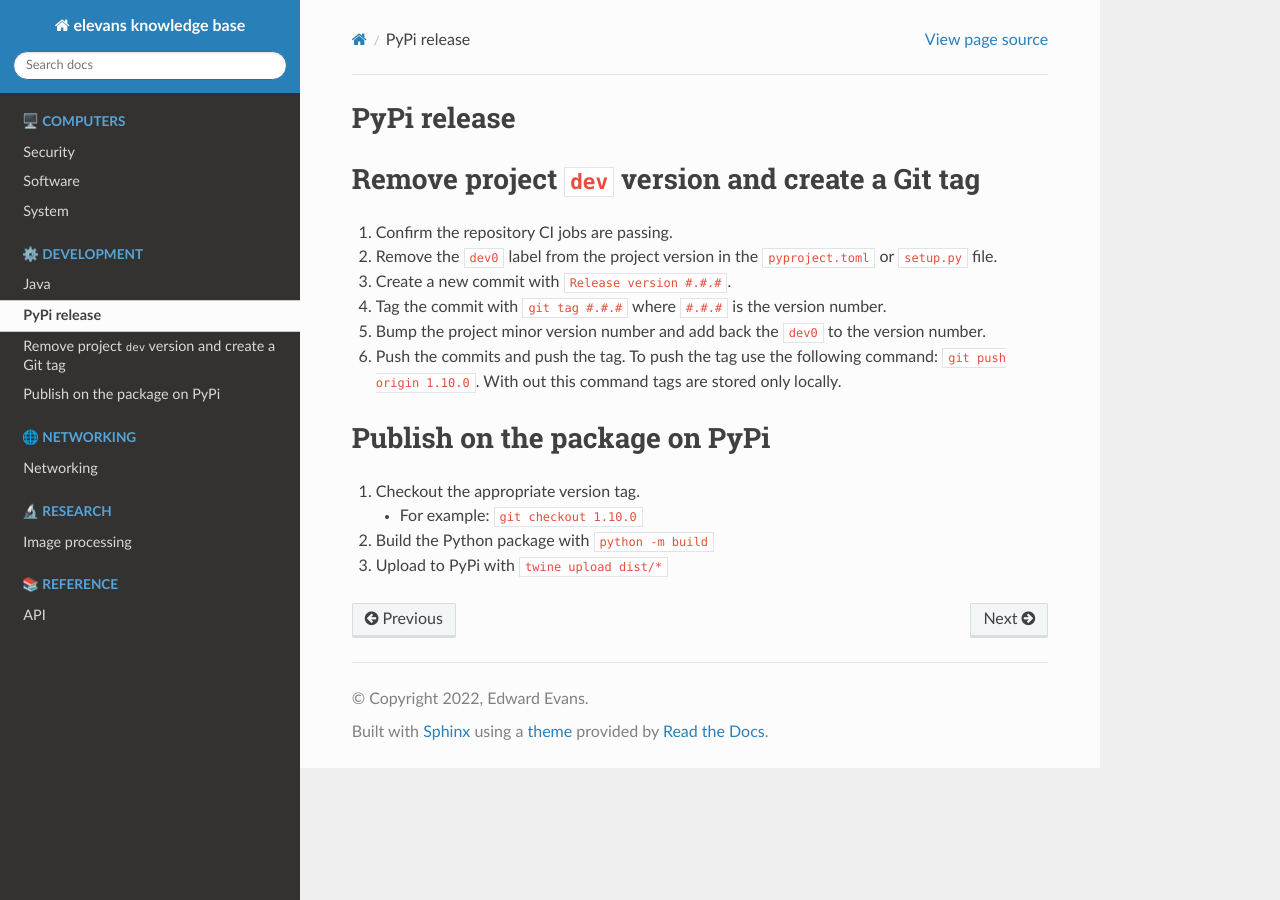
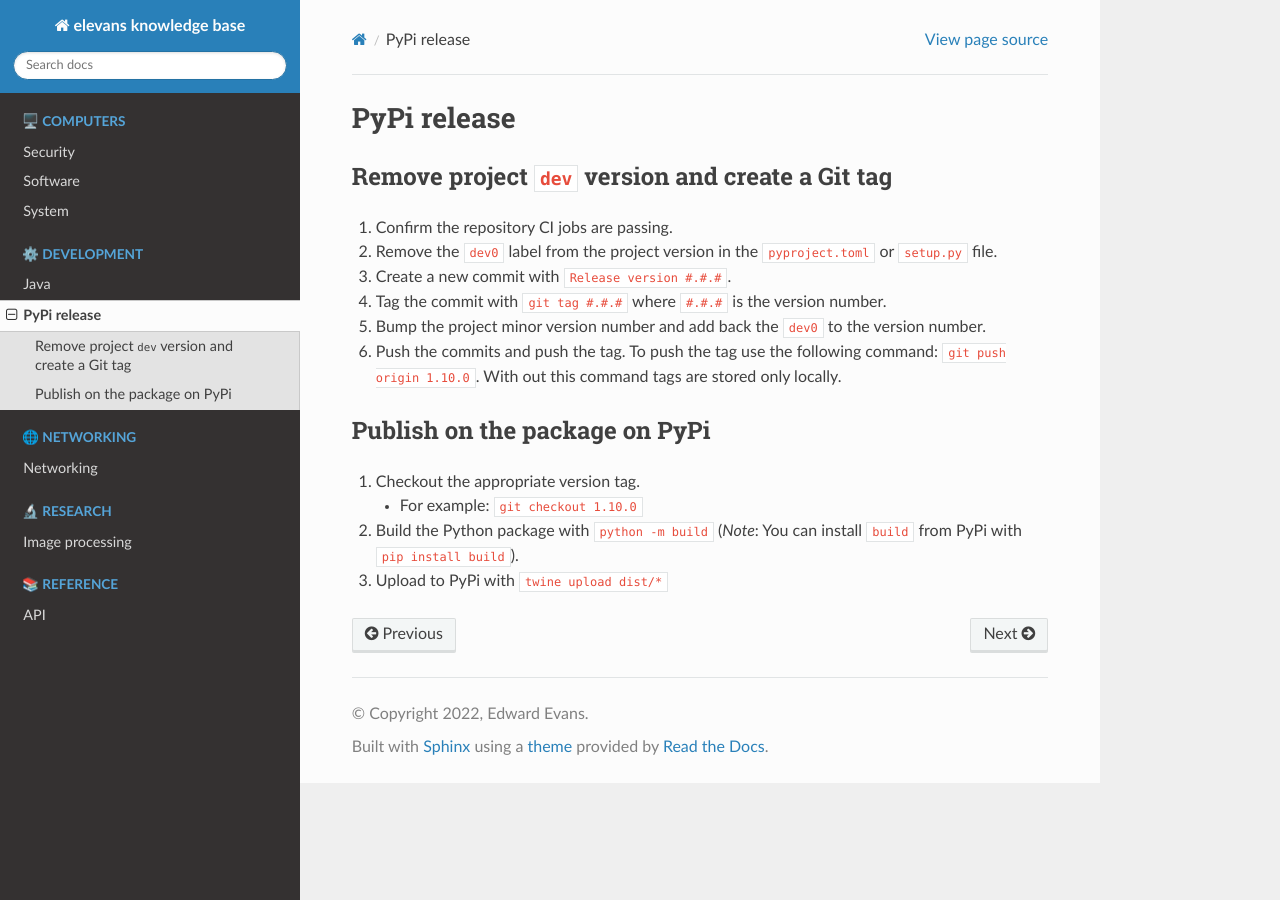
Before and after one commit to elevans/elevans-kb, a Sphinx documentation site: the page built from docs/development/pypi_release.md, in a window 1280 px wide. Built offline with Sphinx 7.4.7 and the Read the Docs theme 3.1.0, drawn with Linux system fonts in a browser that asks for light colours.

Commit message:
Add PyPI release guide

```diff
--- a/docs/development/pypi_release.md
+++ b/docs/development/pypi_release.md
@@ -1,7 +1,7 @@
 PyPi release
 ===
 
-# Remove project `dev` version and create a Git tag
+## Remove project `dev` version and create a Git tag
 
 1. Confirm the repository CI jobs are passing.
 2. Remove the `dev0` label from the project version in the `pyproject.toml` or `setup.py` file.
@@ -10,9 +10,9 @@ PyPi release
 5. Bump the project minor version number and add back the `dev0` to the version number.
 6. Push the commits and push the tag. To push the tag use the following command: `git push origin 1.10.0`. With out this command tags are stored only locally.
 
-# Publish on the package on PyPi
+## Publish on the package on PyPi
 
 1. Checkout the appropriate version tag.
     - For example: `git checkout 1.10.0`
-2. Build the Python package with `python -m build`
+2. Build the Python package with `python -m build` (_Note_: You can install `build` from PyPi with `pip install build`).
 3. Upload to PyPi with `twine upload dist/*`
```
